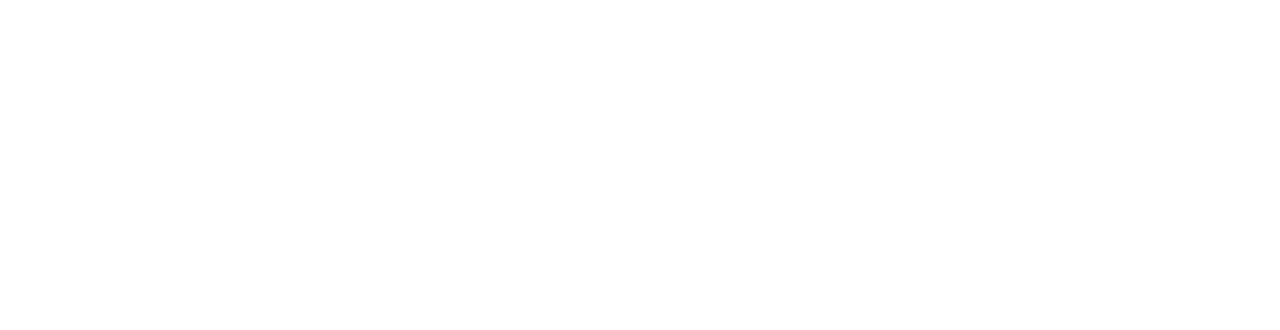
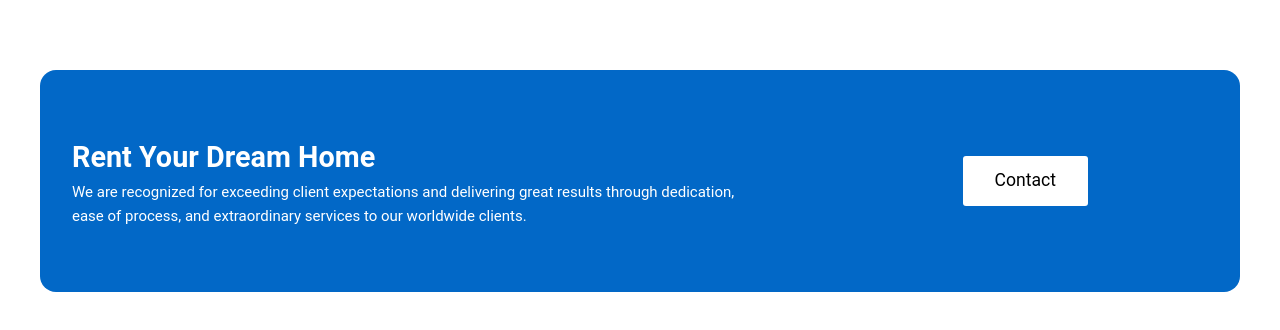
Before and after one commit to sajibhn/saj-estate, a Next.js app: page / in a window 1280 px wide. Shown: the part 2569-2899 px from the top of the page. Before the commit the page ends 2539 px from the top, so only its background shows below. Built offline with nearby package versions, Linux system fonts and the light colour scheme.

Commit message:
finished cta section

```diff
--- /dev/null
+++ b/components/home/Cta.jsx
@@ -0,0 +1,22 @@
+import React from 'react'
+import Link from 'next/link'
+
+const Cta = () => {
+    return (
+        <section className="section cta">
+            <div className="cta__container container">
+                <div className="cta__text">
+                    <h2>Rent Your Dream Home</h2>
+                    <p>We are recognized for exceeding client expectations and delivering great results through dedication, ease of process, and extraordinary services to our worldwide clients.</p>
+                </div>
+                <cta className="cta__btn">
+                    <Link href='/contact'>
+                        <a className='btn btn-white'>Contact</a>
+                    </Link>
+                </cta>
+            </div>
+        </section>
+    )
+}
+
+export default Cta
--- a/pages/index.js
+++ b/pages/index.js
@@ -1,3 +1,4 @@
+import Cta from "../components/home/Cta";
 import Hero from "../components/home/Hero";
 import Listings from "../components/home/Listings";
 import Process from "../components/home/Process";
@@ -8,6 +9,7 @@
       <Hero />
       <Process />
       <Listings />
+      <Cta />
     </>
   )
 }
--- /dev/null
+++ b/styles/components/home/_cta.scss
@@ -0,0 +1,26 @@
+.cta {
+  margin-bottom: 60px;
+  &__container {
+    background-color: $primary;
+    border-radius: 16px;
+    color: $white;
+    padding: $p8 $p4;
+    @extend .grid;
+    grid-template-columns: 2fr 1fr;
+    @include md {
+      grid-template-columns: repeat(1, 1fr);
+    }
+  }
+
+  &__text {
+    h2 {
+      font-size: 1.8rem;
+    }
+    p {
+      max-width: 670px;
+    }
+  }
+  &__btn {
+    text-align: center;
+  }
+}
--- a/styles/components/home/_home.scss
+++ b/styles/components/home/_home.scss
@@ -1 +1,2 @@
 @import "./hero.scss";
+@import "./cta";
--- a/styles/global/_utils.scss
+++ b/styles/global/_utils.scss
@@ -18,3 +18,21 @@
   align-items: center;
   justify-content: center;
 }
+
+.btn {
+  padding: 1rem 2rem;
+  line-height: 1;
+  font-size: 1.1rem;
+  border-radius: 3px;
+  transition: all 0.3s ease-in;
+}
+
+.btn-white {
+  background-color: $white;
+  color: $black;
+
+  &:hover {
+    background-color: $black;
+    color: $white;
+  }
+}
```
Also changed, not shown: images/house.jpg (deleted).
